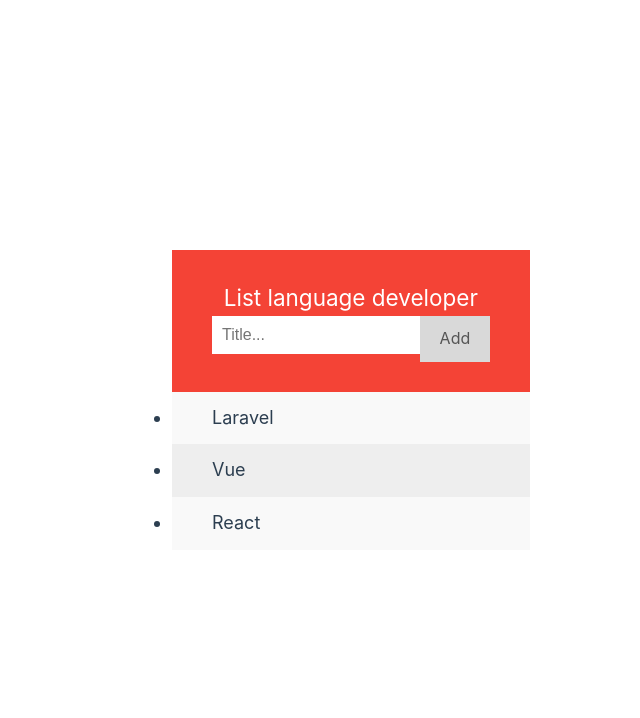
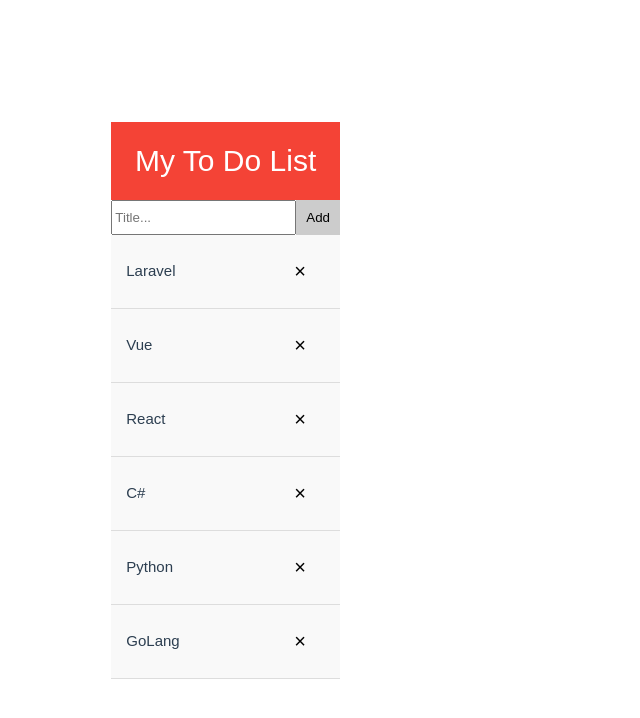
Before and after one commit to dothanhbinh41/back-to-basic-vue3, a Vue app: page /todo-list in a window 1280 px wide. Shown: the top 718 px of the page, without its empty margins (468-1108 px from the left). Built offline with nearby package versions, Linux system fonts and the light colour scheme.

Commit message:
Update ToDoList.vue

```diff
--- a/src/views/ToDoList.vue
+++ b/src/views/ToDoList.vue
@@ -1,150 +1,129 @@
 <template>
   <div>
-    <div id="myDIV" class="header">
-      <h2>List language developer</h2>
-      <input type="text" id="myInput" placeholder="Title...">
-      <span class="addBtn">Add</span>
+    <h1>My To Do List</h1>
+    <div style="display: flex;">
+      <input v-model="newTodo" @keyup.enter="addTodo" placeholder="Title...">
+      <button @click="addTodo">Add</button>
     </div>
 
-    <ul id="myUL">
-      <li v-for="language in languages" :key="language.id">{{ language.name }}</li>
+    <ul>
+      <li v-for="(todo, index) in todos" :key="index" :class="{ completed: todo.completed }">
+        <span @click="toggleComplete(todo)">{{ todo.text }}</span>
+        <button @click="removeTodo(index)">×</button>
+      </li>
     </ul>
-
   </div>
 </template>
 
-<script setup lang="ts">
-import {ref} from 'vue'
+<script>
+import {ref} from 'vue';
 
-const languages = ref([
-  {
-    name: 'Laravel',
-    id: 1
+export default {
+  setup() {
+    const newTodo = ref('');
+    const todos = ref([
+      {text: 'Laravel', completed: false},
+      {text: 'Vue', completed: false},
+      {text: 'React', completed: false},
+      {text: 'C#', completed: false},
+      {text: 'Python', completed: false},
+      {text: 'GoLang', completed: false}
+    ]);
+
+    function addTodo() {
+      if (newTodo.value.trim() === '') return;
+      todos.value.push({text: newTodo.value, completed: false});
+      newTodo.value = '';
+    }
+
+    function removeTodo(index) {
+      todos.value.splice(index, 1);
+    }
+
+    function toggleComplete(todo) {
+      todo.completed = !todo.completed;
+    }
+
+    return {
+      newTodo,
+      todos,
+      addTodo,
+      removeTodo,
+      toggleComplete
+    }
   },
-  {
-    name: 'Vue',
-    id: 2
-  },
-  {
-    name: 'React',
-    id: 3
-  }]
-)
+
+  mounted() {
+  }
+}
+
 </script>
 
-<style scoped>
-/* Include the padding and border in an element's total width and height */
-* {
+<style>
+body {
+  font-family: Arial, sans-serif;
+  margin: 0;
+  padding: 0;
   box-sizing: border-box;
 }
 
-/* Remove margins and padding from the list */
-ul {
-  margin: 0;
-  padding: 0;
+#app {
+  width: 400px;
+  margin: 50px auto;
 }
 
-/* Style the list items */
-ul li {
-  cursor: pointer;
-  position: relative;
-  padding: 12px 8px 12px 40px;
-  background: #eee;
-  font-size: 18px;
-  transition: 0.2s;
-
-  /* make the list items unselectable */
-  -webkit-user-select: none;
-  -moz-user-select: none;
-  -ms-user-select: none;
-  user-select: none;
+h1 {
+  background-color: #f44336;
+  color: white;
+  padding: 15px;
+  margin: 0;
+  text-align: center;
 }
 
-/* Set all odd list items to a different color (zebra-stripes) */
-ul li:nth-child(odd) {
-  background: #f9f9f9;
+input[type="text"] {
+  width: 75%;
+  padding: 10px;
+  border: none;
+  outline: none;
 }
 
-/* Darker background-color on hover */
-ul li:hover {
-  background: #ddd;
+button {
+  width: 25%;
+  padding: 10px;
+  background-color: #ccc;
+  border: none;
+  cursor: pointer;
 }
 
-/* When clicked on, add a background color and strike out text */
-ul li.checked {
-  background: #888;
-  color: #fff;
+ul {
+  list-style-type: none;
+  padding: 0;
+  margin: 0;
+}
+
+li {
+  padding: 15px;
+  background-color: #f9f9f9;
+  border-bottom: 1px solid #ddd;
+  display: flex;
+  justify-content: space-between;
+  align-items: center;
+}
+
+li.completed {
+  background-color: #ddd;
   text-decoration: line-through;
 }
 
-/* Add a "checked" mark when clicked on */
-ul li.checked::before {
-  content: '';
-  position: absolute;
-  border-color: #fff;
-  border-style: solid;
-  border-width: 0 2px 2px 0;
-  top: 10px;
-  left: 16px;
-  transform: rotate(45deg);
-  height: 15px;
-  width: 7px;
+li span {
+  cursor: pointer;
+  flex-grow: 1;
 }
 
-/* Style the close button */
-.close {
-  position: absolute;
-  right: 0;
-  top: 0;
-  padding: 12px 16px 12px 16px;
-}
-
-.close:hover {
-  background-color: #f44336;
-  color: white;
-}
-
-/* Style the header */
-.header {
-  background-color: #f44336;
-  padding: 30px 40px;
-  color: white;
-  text-align: center;
-}
-
-/* Clear floats after the header */
-.header:after {
-  content: "";
-  display: table;
-  clear: both;
-}
-
-/* Style the input */
-input {
-  margin: 0;
+li button {
+  background-color: transparent;
   border: none;
-  border-radius: 0;
-  width: 75%;
-  padding: 10px;
-  float: left;
-  font-size: 16px;
-}
-
-/* Style the "Add" button */
-.addBtn {
-  padding: 10px;
-  width: 25%;
-  background: #d9d9d9;
-  color: #555;
-  float: left;
-  text-align: center;
-  font-size: 16px;
+  font-size: 20px;
   cursor: pointer;
-  transition: 0.3s;
-  border-radius: 0;
-}
-
-.addBtn:hover {
-  background-color: #bbb;
 }
 </style>
```
